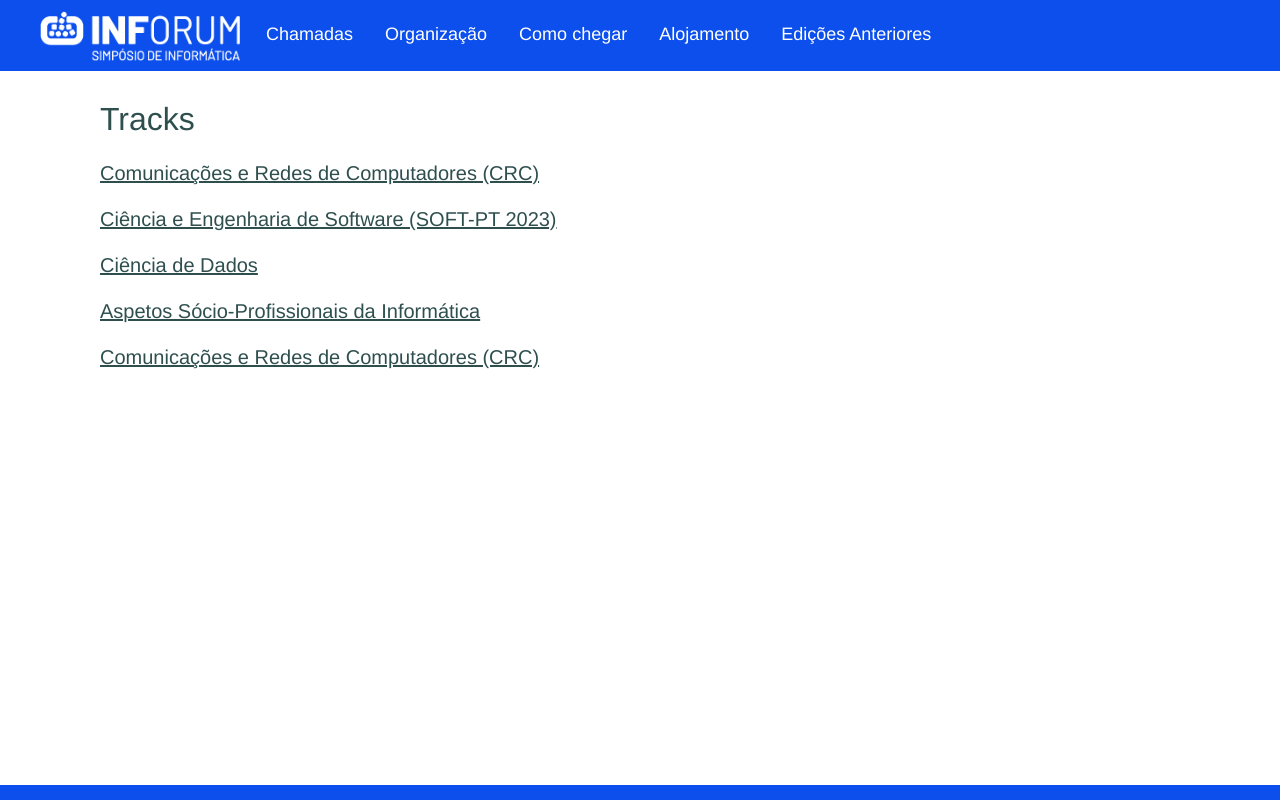
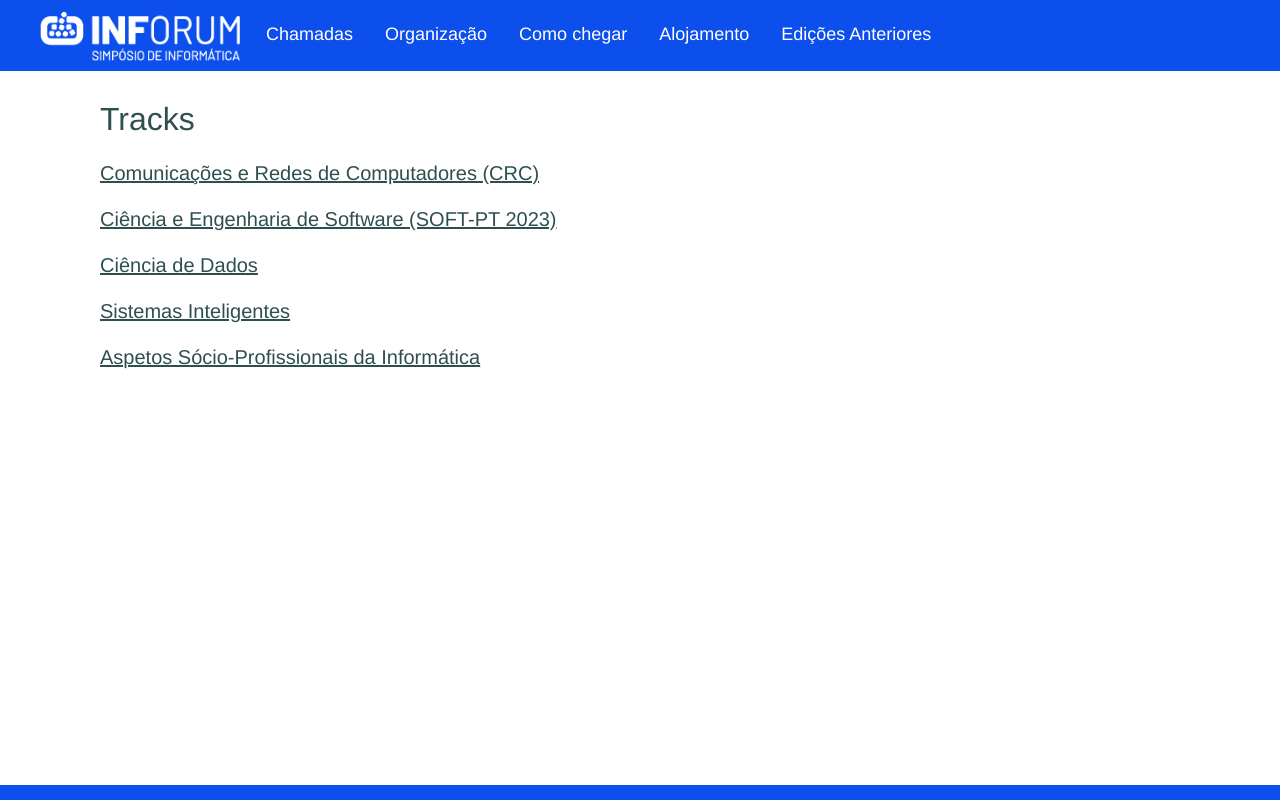
Before and after one commit to h4g0/Inforum2023, a React (Create React App) app: page /Tracks in a window 1280 px wide. Built offline with nearby package versions, Linux system fonts and the light colour scheme.

Commit message:
updated track names

```diff
--- a/src/Main/Tracks.tsx
+++ b/src/Main/Tracks.tsx
@@ -23,10 +23,10 @@ export function Tracks(props: any){
                     <p>Ciência de Dados</p>
                 </Link>
                 <Link to="/Tracks/SIntel">
-                    <p>Aspetos Sócio-Profissionais da Informática</p>
+                    <p>Sistemas Inteligentes</p>
                 </Link>
                 <Link to="/Tracks/ASPI">
-                    <p>Comunicações e Redes de Computadores (CRC)</p>
+                    <p>Aspetos Sócio-Profissionais da Informática</p>
                 </Link>
 
             </div>
--- a/src/Main/Tracks/Track4_SIntel.tsx
+++ b/src/Main/Tracks/Track4_SIntel.tsx
@@ -10,7 +10,7 @@ export function Track4_SIntel(props: any){
             <Patreons/>
         </div>
         <div className='Tracks'>
-            <h1>Aspetos Sócio-Profissionais da Informática</h1>
+            <h1>Sistemas Inteligentes</h1>
             <p>A sofisticação de sistemas informáticos modernos exige uma cada vez maior integração de mecanismos avançados e inteligentes de suporte à tomada de decisão e de interação com humanos. O tópico Sistemas Inteligentes agrega a inclusão em sistemas informáticos de componentes relacionados com a tomada de decisão inteligente.
 
 
--- a/src/Main/Tracks/Track5_ASPI.tsx
+++ b/src/Main/Tracks/Track5_ASPI.tsx
@@ -9,7 +9,7 @@ export function Track5_ASPI(props: any){
             <Patreons/>
         </div>
         <div className='Tracks'>
-            <h1>Comunicações e Redes de Computadores (CRC)</h1>
+            <h1>Aspetos Sócio-Profissionais da Informática</h1>
             <p>O Colégio de Informática da Ordem dos Engenheiros promove uma sessão no Inforum 2023 com o objetivo de discutir trabalhos realizados por jovens investigadores e outros profissionais que se relacionam com preocupações sobre impactos sócio-profissionais na sociedade moderna do desenvolvimento, operação e utilização de tecnologia de produtos e serviços baseados em tecnologias da informação.
 
                 Pretende-se que nesta sessão os participantes apresentem trabalhos originais que poderão ter como pano de fundo um leque muito variado de temas como, entre outros, a influência da informática na educação, saúde, trabalho, ambiente, economia, direitos humanos,  o burnout e a humanização do trabalho considerando neste particular as implicações no indivíduo e na família, a segurança, e a própria História da Informática em Portugal e no Mundo.
```
